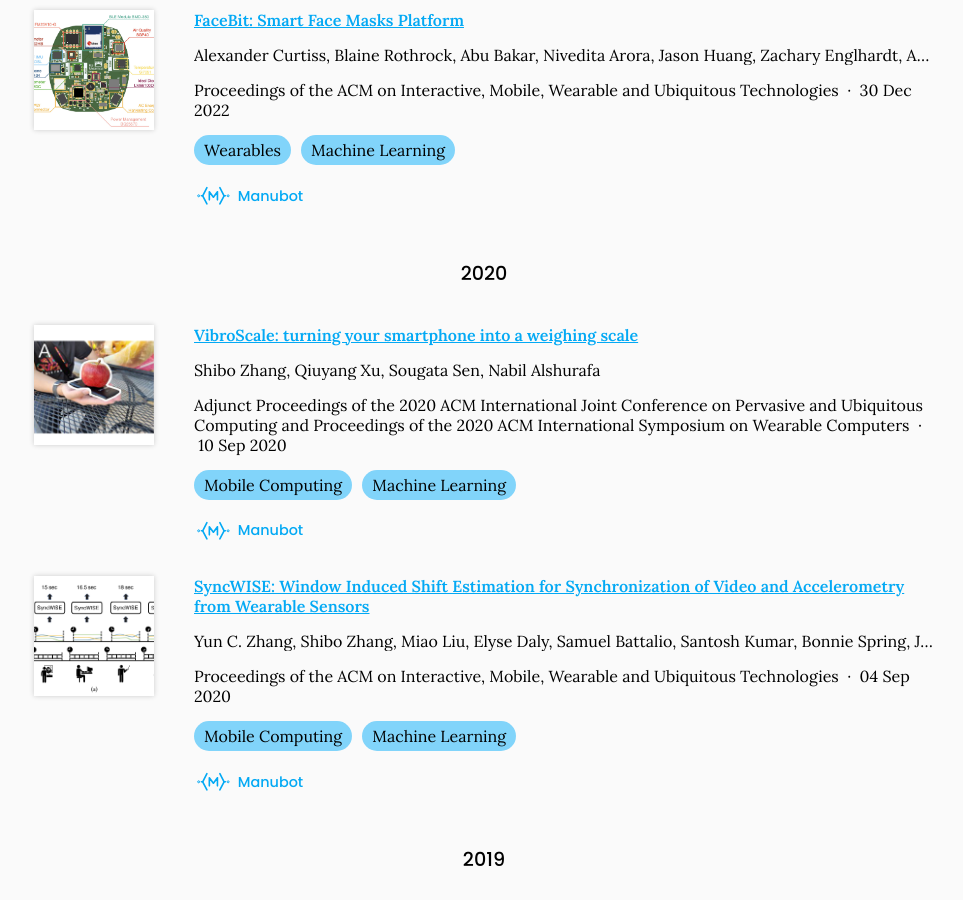
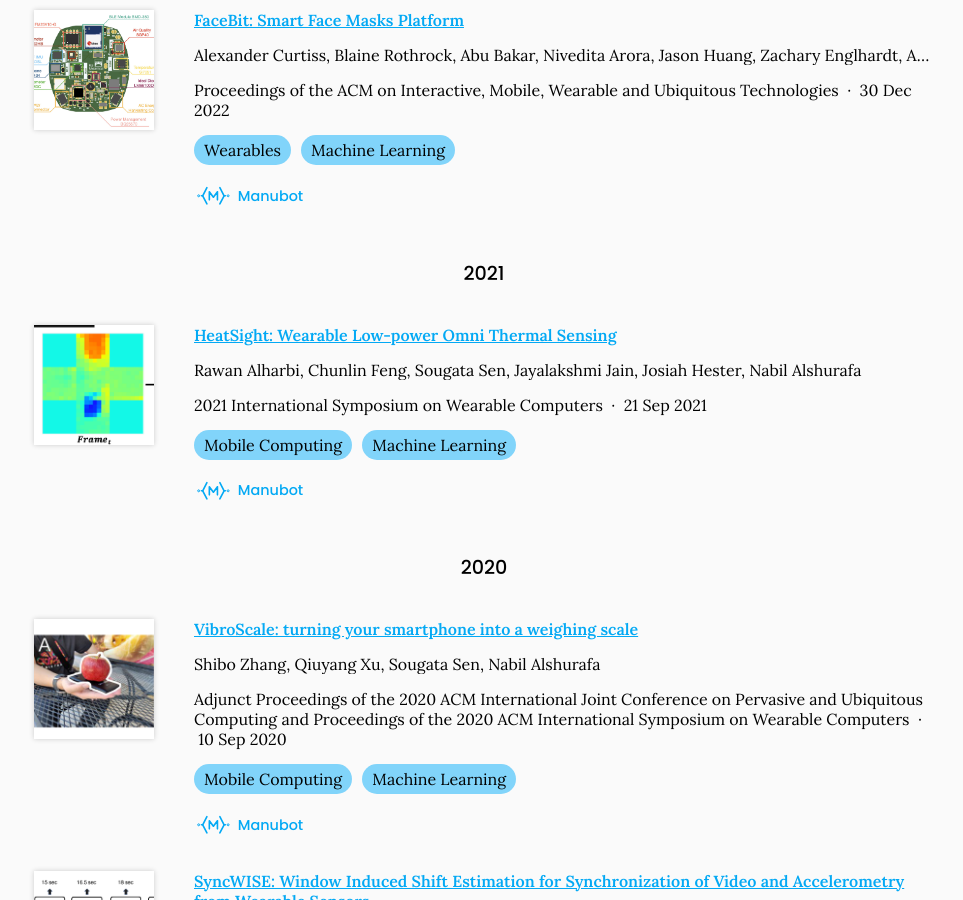
Before and after one commit to mahdipedro/SenseWhy-webs, a Jekyll site: the page built from research/index.md, in a window 1280 px wide and 900 px high, scrolled down 635 px. Shown: the whole window, without its empty margins (156-1119 px from the left). Built offline with Jekyll 4.4.1, drawn with Linux system fonts in a browser that asks for light colours.

Commit message:
Generate citations

```diff
--- a/_data/citations.yaml
+++ b/_data/citations.yaml
@@ -70,6 +70,25 @@
   tags:
   - Mobile Computing, Machine Learning
   _cache: 87f434a2bafcc5255583377a7d1d412b07f81a82813aea3fdcbedaccc7dc83f7
+- id: https://doi.org/10.1145/3460421.3478811
+  title: 'HeatSight: Wearable Low-power Omni Thermal Sensing'
+  authors:
+  - Rawan Alharbi
+  - Chunlin Feng
+  - Sougata Sen
+  - Jayalakshmi Jain
+  - Josiah Hester
+  - Nabil Alshurafa
+  publisher: 2021 International Symposium on Wearable Computers
+  date: '2021-09-21'
+  link: https://doi.org/10.1145/3460421.3478811
+  image: images/heat.png
+  extra-links:
+  - type: manubot
+    link: https://dl.acm.org/doi/abs/10.1145/3460421.3478811
+  tags:
+  - Mobile Computing, Machine Learning
+  _cache: ffb7e87e53d13a32e73f066d975e2a0b52e1f1e937bf6d4942264dc688e868b4
 - id: doi:10.1371/journal.pcbi.1007128
   title: Open collaborative writing with Manubot
   authors:
```
